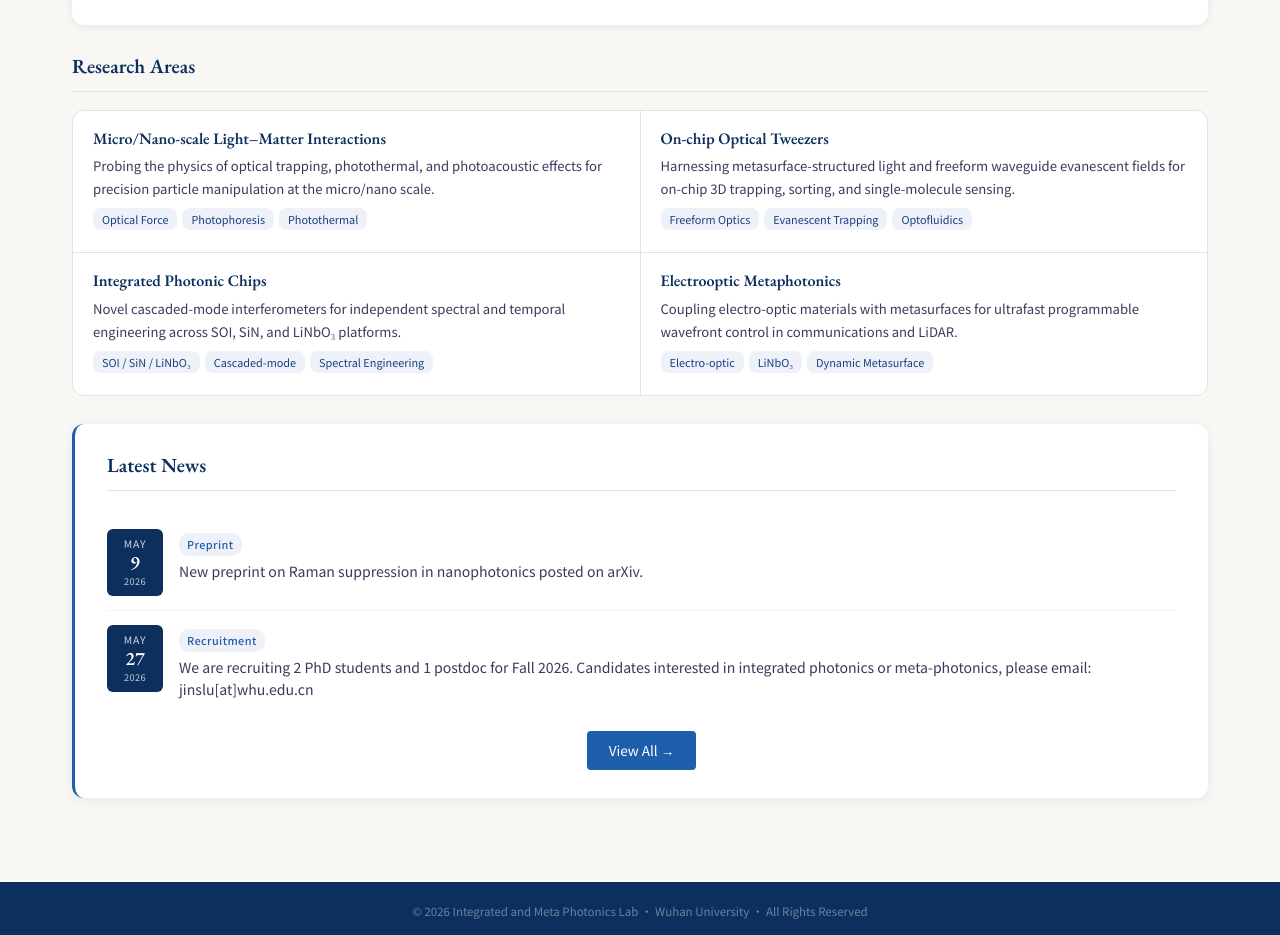
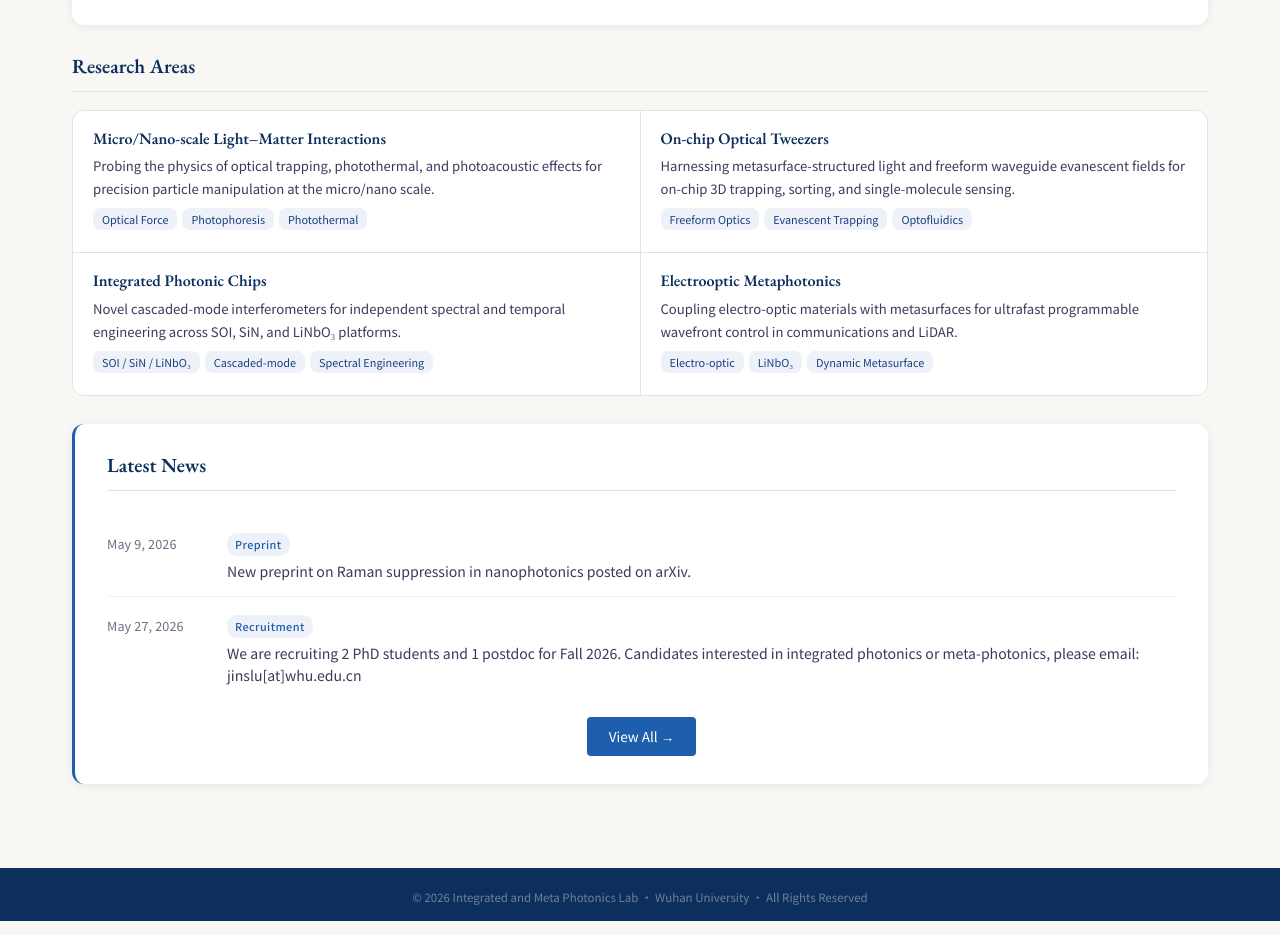
Before and after one commit to jinslu/jinslu.github.io, a Jekyll site: the page built from index.html, in a window 1280 px wide and 1400 px high, scrolled down 537 px. Shown: the part 465-1400 px from the top of the window. Built offline with Jekyll 4.4.1, drawn with Linux system fonts in a browser that asks for light colours; some web fonts are replaced.

Commit message:
Simplify news date to horizontal plain text (May 27, 2026)
Co-Authored-By: Claude Sonnet 4.6 <noreply@anthropic.com>

```diff
--- a/assets/css/style.css
+++ b/assets/css/style.css
@@ -417,34 +417,37 @@ a:hover { color: var(--blue-light); }
 .news-list li:last-child { border-bottom: none; }
 .news-date {
   flex-shrink: 0;
-  background: var(--navy);
-  color: #fff;
-  text-align: center;
-  border-radius: var(--radius);
-  padding: 6px 10px;
-  min-width: 56px;
+  min-width: 104px;
+  color: var(--text-light);
+  font-size: 0.79rem;
+  padding-top: 4px;
+  white-space: nowrap;
+  letter-spacing: 0.01em;
 }
 .news-date .nd-month {
-  display: block;
-  font-size: 0.65rem;
-  letter-spacing: 0.08em;
-  text-transform: uppercase;
-  opacity: 0.8;
+  display: inline;
+  font-size: inherit;
+  opacity: 1;
+  letter-spacing: inherit;
+  text-transform: capitalize;
 }
 .news-date .nd-day {
-  display: block;
-  font-size: 1.2rem;
-  font-weight: 700;
-  font-family: 'EB Garamond', serif;
-  line-height: 1;
-}
+  display: inline;
+  font-size: inherit;
+  font-weight: normal;
+  font-family: inherit;
+  line-height: inherit;
+}
+.news-date .nd-day::before { content: " "; }
+.news-date .nd-day::after  { content: ","; }
 .news-date .nd-year {
-  display: block;
-  font-size: 0.58rem;
-  opacity: 0.75;
-  letter-spacing: 0.04em;
-  margin-top: 2px;
-}
+  display: inline;
+  font-size: inherit;
+  opacity: 1;
+  margin-top: 0;
+  letter-spacing: inherit;
+}
+.news-date .nd-year::before { content: " "; }
 .news-content .nc-tag {
   display: inline-block;
   font-size: 0.68rem;
```
